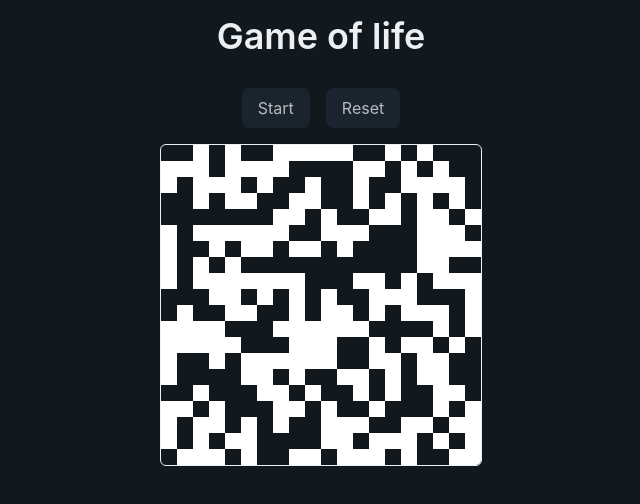
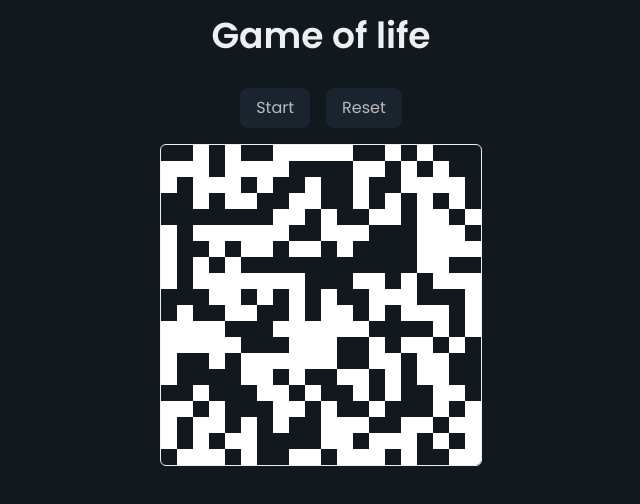
Before and after one commit to Chris-specs/game-of-life, a React (Create React App) app: page / in a window 1280 px wide. Shown: the top 504 px of the page, without its empty margins (319-959 px from the left). Built offline with nearby package versions, Linux system fonts and the light colour scheme.

Commit message:
Poppins font added

```diff
--- a/public/index.html
+++ b/public/index.html
@@ -3,6 +3,9 @@
   <head>
     <meta charset="utf-8" />
     <link rel="icon" href="%PUBLIC_URL%/favicon.ico" />
+    <link rel="preconnect" href="https://fonts.googleapis.com"/>
+    <link rel="preconnect" href="https://fonts.gstatic.com" crossOrigin='true' />
+    <link href="https://fonts.googleapis.com/css2?family=Poppins:wght@100;200;300;400;500;600;700;800;900&display=swap" rel="stylesheet"/>
     <meta name="viewport" content="width=device-width, initial-scale=1" />
     <meta name="theme-color" content="#000000" />
     <meta
--- a/src/index.sass
+++ b/src/index.sass
@@ -7,7 +7,7 @@
     body
         @apply bg-dark text-light
         margin: 0
-        font-family: -apple-system, BlinkMacSystemFont, 'Segoe UI', 'Roboto', 'Oxygen', 'Ubuntu', 'Cantarell', 'Fira Sans', 'Droid Sans', 'Helvetica Neue', sans-serif
+        font-family: 'Poppins', sans-serif
         -webkit-font-smoothing: antialiased
         -moz-osx-font-smoothing: grayscale
 
```
